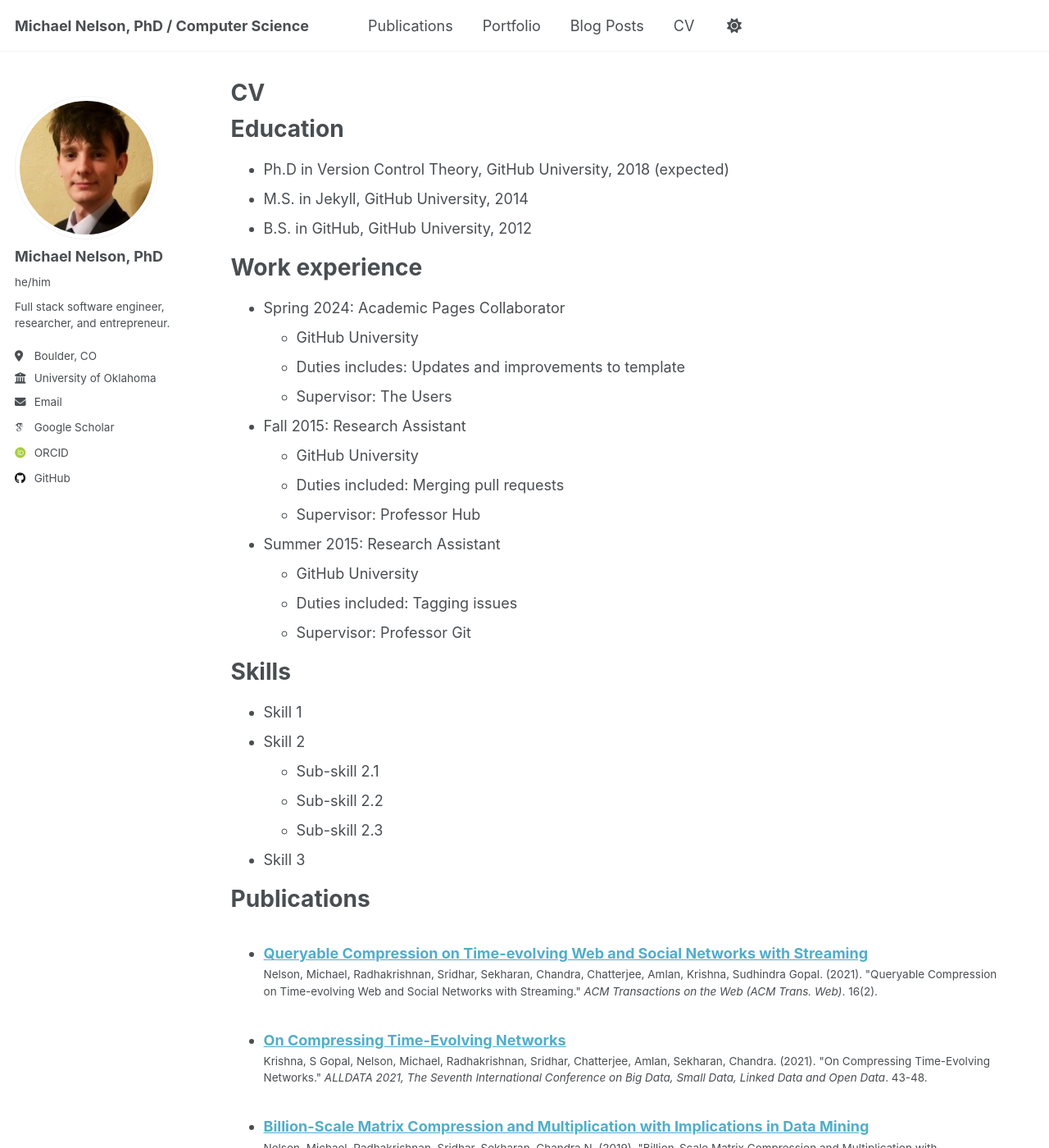
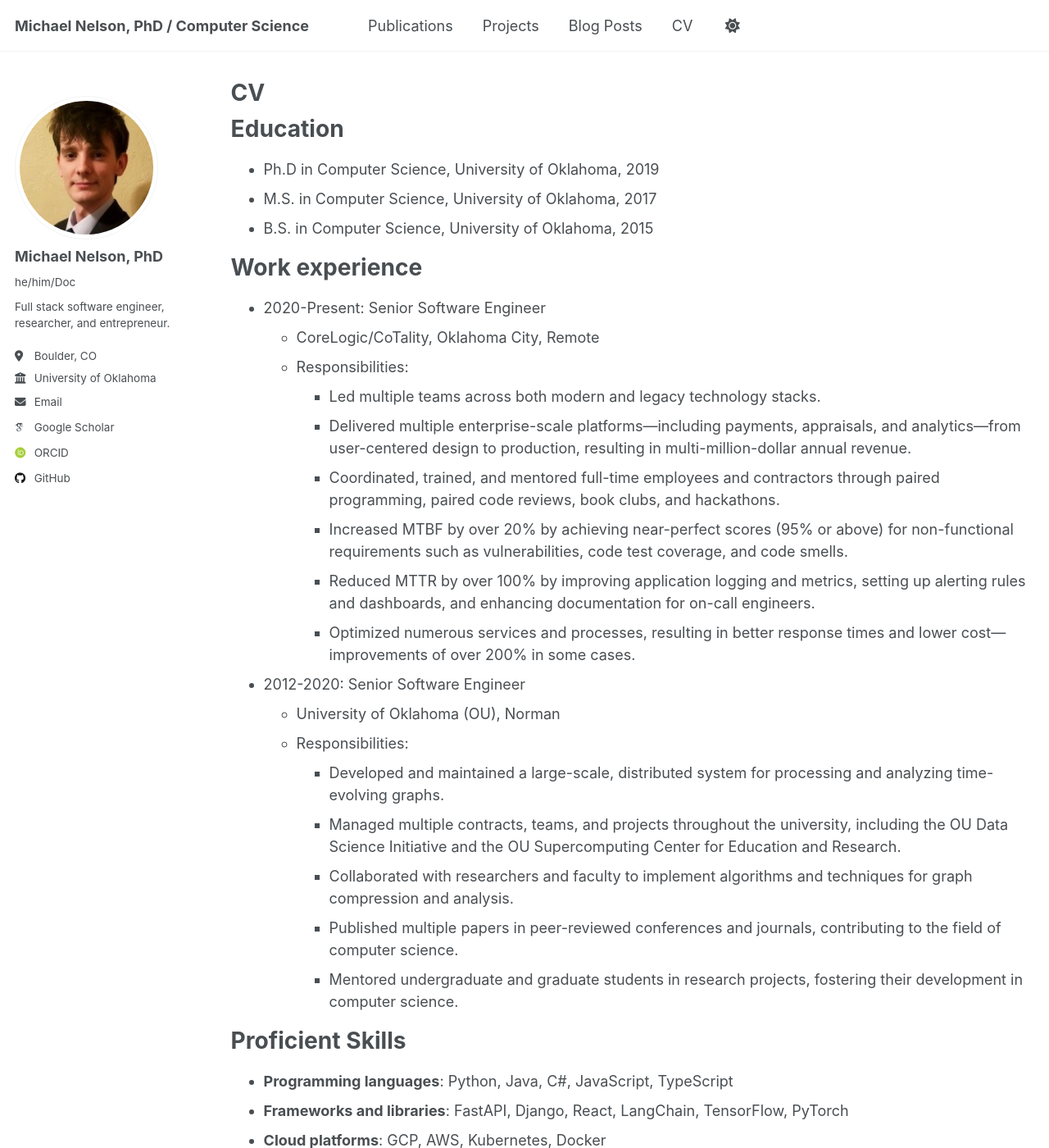
Before and after one commit to mnelson91/mnelson91.github.io, a Jekyll site: the page built from _pages/cv.md, in a window 1280 px wide and 1400 px high. Shown: the whole window at 82% size. Built offline with Jekyll 4.4.1, drawn with Linux system fonts in a browser that asks for light colours; some web fonts are replaced; some of the changed text lies outside the part shown.

Commit message:
Replace portfolio with projects for now. Updates CV markdown information. Will try script to update cs json

```diff
--- a/_config.yml
+++ b/_config.yml
@@ -24,7 +24,7 @@ author:
   # Biographic information
   avatar           : "profile.png"
   name             : "Michael Nelson, PhD"
-  pronouns         : "he/him"
+  pronouns         : "he/him/Doc"
   bio              : "Full stack software engineer, researcher, and entrepreneur."
   location         : "Boulder, CO"
   employer         : "University of Oklahoma"
@@ -216,6 +216,9 @@ collections:
   portfolio:
     output: true
     permalink: /:collection/:path/
+  projects:
+    output: true
+    permalink: /:collection/:path/
 
 
 # These settings control how pages and collections are included in the site
@@ -251,6 +254,15 @@ defaults:
   - scope:
       path: ""
       type: portfolio
+    values:
+      layout: single
+      author_profile: true
+      share: true
+      comment: true
+  # _projects
+  - scope:
+      path: ""
+      type: projects
     values:
       layout: single
       author_profile: true
--- a/_data/navigation.yml
+++ b/_data/navigation.yml
@@ -11,8 +11,8 @@ main:
   - title: "Publications"
     url: /publications/
 
-  - title: "Portfolio"
-    url: /portfolio/
+  - title: "Projects"
+    url: /projects/
 
   - title: "Blog Posts"
     url: /year-archive/
--- a/_pages/cv.md
+++ b/_pages/cv.md
@@ -11,42 +11,45 @@ redirect_from:
 
 Education
 ======
-* Ph.D in Version Control Theory, GitHub University, 2018 (expected)
-* M.S. in Jekyll, GitHub University, 2014
-* B.S. in GitHub, GitHub University, 2012
+* Ph.D in Computer Science, University of Oklahoma, 2019
+* M.S. in Computer Science, University of Oklahoma, 2017
+* B.S. in Computer Science, University of Oklahoma, 2015
 
 Work experience
 ======
-* Spring 2024: Academic Pages Collaborator
-  * GitHub University
-  * Duties includes: Updates and improvements to template
-  * Supervisor: The Users
+* 2020-Present: Senior Software Engineer
+  * CoreLogic/CoTality, Oklahoma City, Remote
+  * Responsibilities:
+    - Led multiple teams across both modern and legacy technology stacks.
+    - Delivered multiple enterprise-scale platforms—including payments, appraisals, and analytics—from user-centered design to production, resulting in multi-million-dollar annual revenue.
+    - Coordinated, trained, and mentored full-time employees and contractors through paired programming, paired code reviews, book clubs, and hackathons.
+    - Increased MTBF by over 20% by achieving near-perfect scores (95% or above) for non-functional requirements such as vulnerabilities, code test coverage, and code smells.
+    - Reduced MTTR by over 100% by improving application logging and metrics, setting up alerting rules and dashboards, and enhancing documentation for on-call engineers.
+    - Optimized numerous services and processes, resulting in better response times and lower cost—improvements of over 200% in some cases.
 
-* Fall 2015: Research Assistant
-  * GitHub University
-  * Duties included: Merging pull requests
-  * Supervisor: Professor Hub
+* 2012-2020: Senior Software Engineer
+  * University of Oklahoma (OU), Norman
+  * Responsibilities:
+    - Developed and maintained a large-scale, distributed system for processing and analyzing time-evolving graphs.
+    - Managed multiple contracts, teams, and projects throughout the university, including the OU Data Science Initiative and the OU Supercomputing Center for Education and Research.
+    - Collaborated with researchers and faculty to implement algorithms and techniques for graph compression and analysis.
+    - Published multiple papers in peer-reviewed conferences and journals, contributing to the field of computer science.
+    - Mentored undergraduate and graduate students in research projects, fostering their development in computer science.
 
-* Summer 2015: Research Assistant
-  * GitHub University
-  * Duties included: Tagging issues
-  * Supervisor: Professor Git
-
-Skills
+Proficient Skills
 ======
-* Skill 1
-* Skill 2
-  * Sub-skill 2.1
-  * Sub-skill 2.2
-  * Sub-skill 2.3
-* Skill 3
+* **Programming languages**: Python, Java, C#, JavaScript, TypeScript
+* **Frameworks and libraries**: FastAPI, Django, React, LangChain, TensorFlow, PyTorch
+* **Cloud platforms**: GCP, AWS, Kubernetes, Docker
+* **Databases**: PostgreSQL (incl. AlloyDB), FAISS, Pinecone
+* **Infrastructure and DevOps**: Terraform, ArgoCD, CI/CD pipelines, Prometheus, Grafana, Helm
+* **AI and machine learning**: Transformer models, LLM-assisted development, API/SDK integration, data analysis
+* **Performance optimization**: Profiling, benchmarking, load testing
+* **Security**: OAuth, OIDC, JWT
+* **Collaboration**: Team leadership, mentoring, pair programming, test-driven development (TDD)
 
 Publications
 ======
   <ul>{% for post in site.publications reversed %}
     {% include archive-single-cv.html %}
   {% endfor %}</ul>
-
-Service and leadership
-======
-* Currently signed in to 43 different slack teams
```
Also changed, not shown: _data/cv.json (+9 -0 lines), _includes/cv-template.html (+28 -0 lines), _pages/about.md (+1 -1 lines), _pages/projects.html (added, +13 -0 lines), _projects/projects-1.md (added, +7 -0 lines), _projects/projects-2.html (added, +7 -0 lines), 2 other files.
